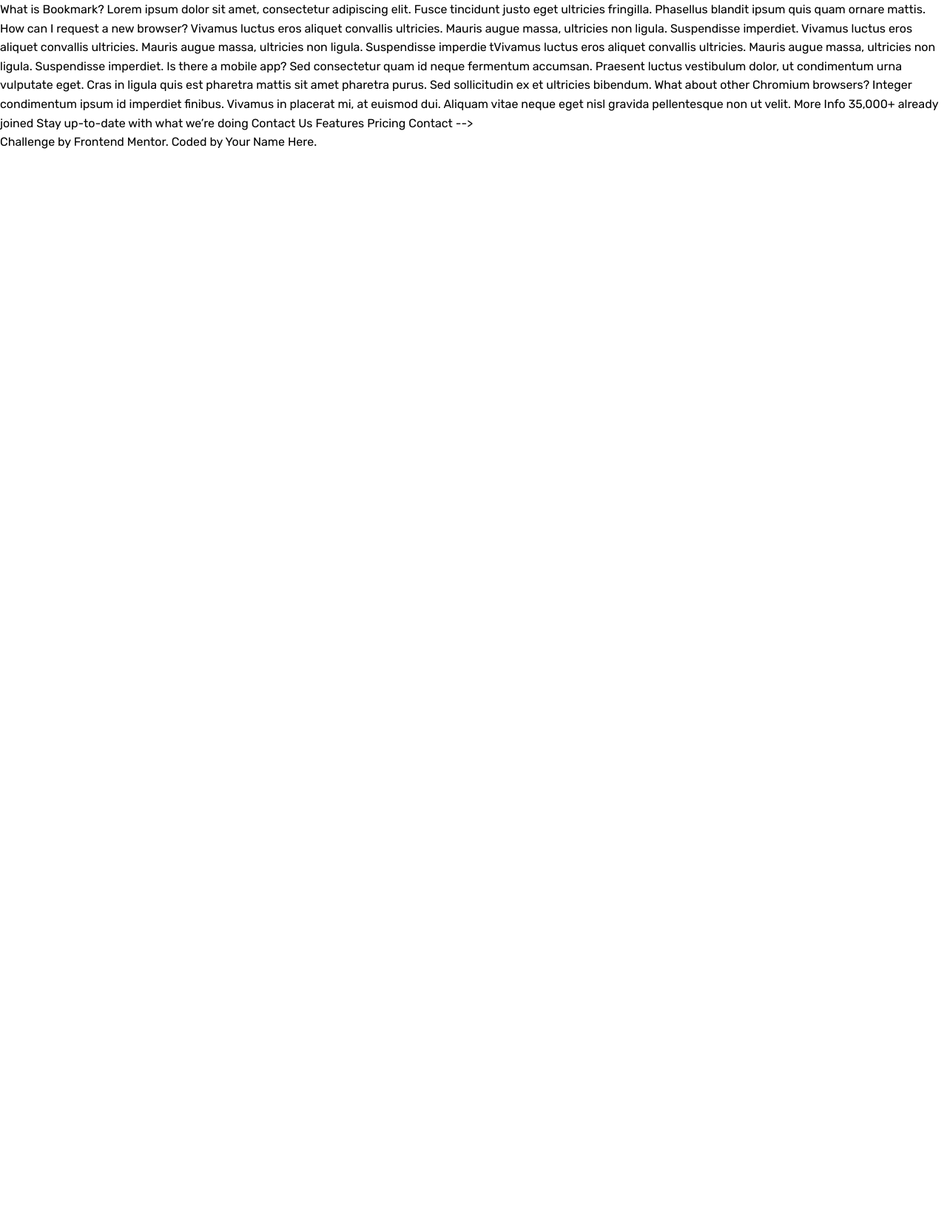
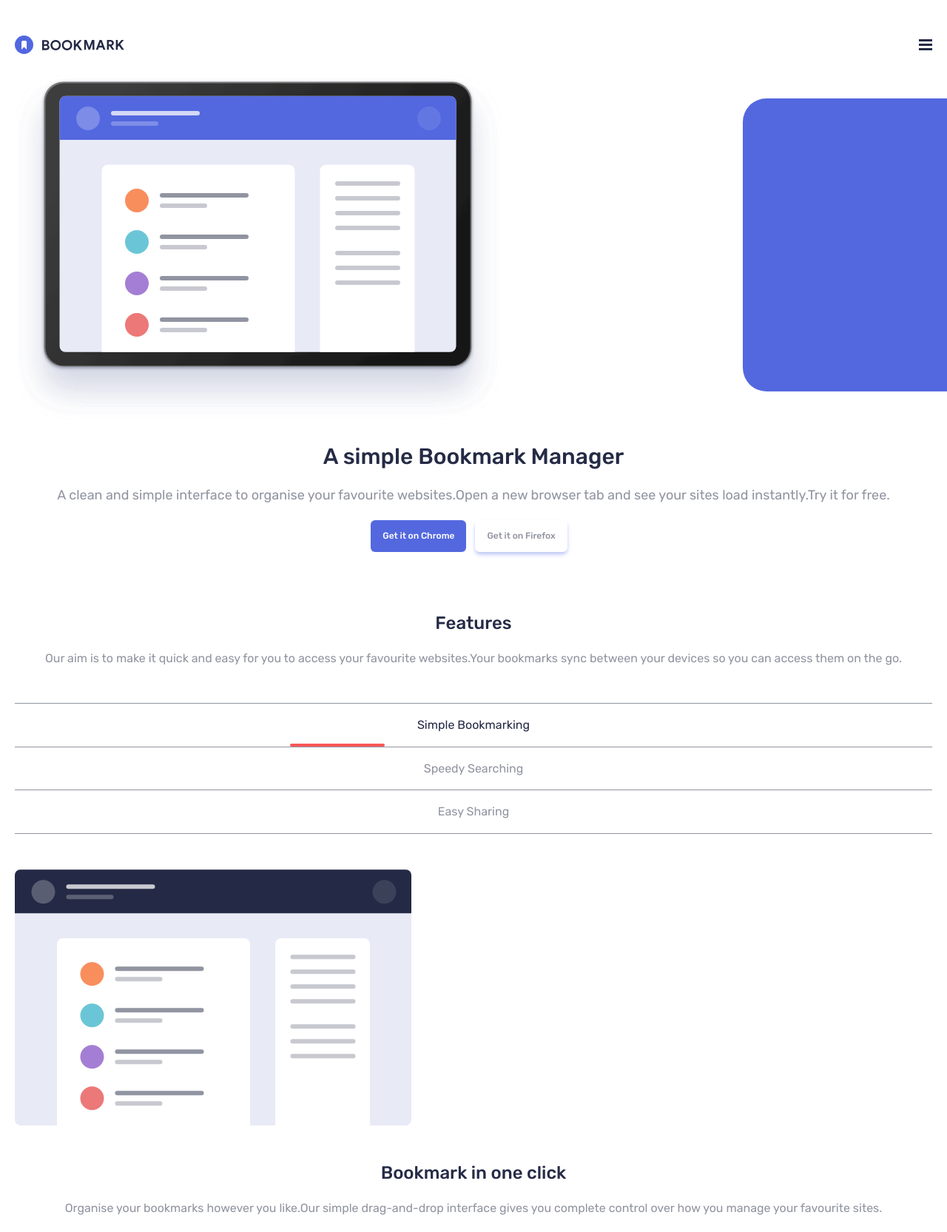
Before and after one commit to Rickyngechu/proj-14, a website: page index.html in a window 1280 px wide. Shown: the whole page at 74% size. Before the commit the page ends 800 px from the top, so only its background shows below. Drawn offline with nearby package versions, Linux system fonts and the light colour scheme.

Commit message:
Tabbed component

```diff
--- a/css/style.css
+++ b/css/style.css
@@ -30,6 +30,95 @@
   img {
     max-width: 100%;
   }
+
+  section {
+    padding-inline: 1.25rem;
+  }
 }
 @layer components {
+  /* REUSABLE COMPONENTS */
+  .btn {
+    @apply py-3 px-4  mr-3 font-medium rounded-md;
+  }
+  .container {
+    overflow-x: hidden;
+  }
+  /* Subheading */
+  .sub-heading {
+    @apply font-medium text-Very-Dark-Blue text-2xl;
+  }
+  .sub-text {
+    @apply text-Grayish-Blue text-base mt-5;
+  }
+  /* SECTION HEADER */
+  /* .section-header {
+    overflow-x: hidden;
+  } */
+
+  /* The hero section */
+  .hero-img {
+    position: relative;
+    z-index: 1;
+  }
+  .hero-img::after {
+    position: absolute;
+    right: -4rem;
+    top: 2rem;
+    content: "";
+    height: 85%;
+    width: 20rem;
+    border-bottom-left-radius: 2rem;
+    border-top-left-radius: 2rem;
+    background-color: hsl(231, 69%, 60%);
+
+    z-index: -3;
+  }
+
+  /* Styling the tabbed components */
+  /* The tabbed buttons */
+  .tabbed_btn {
+    border: none;
+    outline: none;
+    font-weight: 400;
+    color: hsl(229, 8%, 60%);
+    padding-block: 1rem;
+    border-top: 1px solid hsl(229, 8%, 60%);
+    position: relative;
+  }
+  .tabbed_btn:last-of-type {
+    border-bottom: 1px solid hsl(229, 8%, 60%);
+  }
+  /* .tabbed-btns > .tabbed_btn:last-child {
+    border-bottom: 1px solid #333;
+  } */
+  .tabbed_btn::after {
+    display: none;
+    content: "";
+    position: absolute;
+    bottom: 0;
+    left: 30%;
+    height: 4px;
+    width: 8rem;
+    border-radius: 2px;
+    background-color: hsl(0, 94%, 66%);
+  }
+
+  /* Displaying and hiding the tabbed btns */
+  .selected-btn {
+    color: hsl(229, 31%, 21%);
+  }
+  .selected-btn::after {
+    display: block;
+  }
+
+  /* The tab item i.e the tab container */
+  .tabbed__item {
+    display: none;
+  }
+
+  /* The class for showing the tab item */
+  .showtab-item {
+    display: grid;
+    gap: 3rem;
+  }
 }
--- a/index.html
+++ b/index.html
@@ -26,114 +26,127 @@
     </style> -->
   </head>
   <body>
-    <!-- Features
-  Pricing
-  Contact
-  Login
+    <header class="section-header py-10">
+      <div class="container bg-slate-200 mx-auto px-5">
+        <nav class="nav-cont flex justify-between items-center py-2">
+          <a href="#?">
+            <img src="images/logo-bookmark.svg" alt="Bookmark logo" />
+          </a>
 
-  A Simple Bookmark Manager
+          <img src="images/icon-hamburger.svg" alt="Hamburger" />
+        </nav>
 
-  A clean and simple interface to organize your favourite websites. Open a new
-  browser tab and see your sites load instantly. Try it for free.
+        <div class="hero-section flex flex-col gap-8 py-5">
+          <div class="hero-img">
+            <img src="images/illustration-hero.svg" alt="Hero illustration" />
+          </div>
+          <div class="hero-content text-center flex flex-col gap-5">
+            <h1 class="main-heading font-medium text-Very-Dark-Blue text-3xl">
+              A simple Bookmark Manager
+            </h1>
 
-  Get it on Chrome
-  Get it on Firefox
+            <p class="hero-txt text-Grayish-Blue text-lg">
+              A clean and simple interface to organise your favourite
+              websites.Open a new browser tab and see your sites load
+              instantly.Try it for free.
+            </p>
 
-  Features
+            <div class="btns flex items-center justify-center">
+              <a href="#" class="btn bg-Soft-Blue text-white text-[12px]"
+                >Get it on Chrome</a
+              >
+              <a
+                href="#"
+                class="btn shadow-md shadow-Soft-Blue2 text-Grayish-Blue text-[12px]"
+                >Get it on Firefox</a
+              >
+            </div>
+          </div>
+        </div>
+      </div>
+    </header>
+    <main>
+      <section class="section-tabbed py-5">
+        <div class="container">
+          <div class="features">
+            <div class="features-text-ct text-center">
+              <h2 class="sub-heading">Features</h2>
+              <p class="sub-text">
+                Our aim is to make it quick and easy for you to access your
+                favourite websites.Your bookmarks sync between your devices so
+                you can access them on the go.
+              </p>
+            </div>
+          </div>
 
-  Our aim is to make it quick and easy for you to access your favourite websites.
-  Your bookmarks sync between your devices so you can access them on the go.
+          <div class="tabbed-container">
+            <div class="tabbed-btns flex flex-col justify-center py-5 my-7">
+              <button class="tabbed_btn selected-btn" data-tab="1">
+                Simple Bookmarking</button
+              ><button class="tabbed_btn" data-tab="2">Speedy Searching</button
+              ><button class="tabbed_btn" data-tab="3">Easy Sharing</button>
+            </div>
+            <div class="tabbed__item tabbed__item--1 showtab-item">
+              <div class="img">
+                <img
+                  src="images/illustration-features-tab-1.svg"
+                  alt="illustration 1"
+                />
+              </div>
+              <div class="tab-content text-center">
+                <h2 class="sub-heading">Bookmark in one click</h2>
+                <p class="sub-text">
+                  Organise your bookmarks however you like.Our simple
+                  drag-and-drop interface gives you complete control over how
+                  you manage your favourite sites.
+                </p>
+              </div>
+            </div>
+            <div class="tabbed__item tabbed__item--2">
+              <div class="img">
+                <img
+                  src="images/illustration-features-tab-2.svg"
+                  alt="illustration 2"
+                />
+              </div>
+              <div class="tab-content text-center">
+                <h2 class="sub-heading">Inteligent search</h2>
+                <p class="sub-text">
+                  Our powerful search feature will help you find saed sites in
+                  no time at all.No need at all.No need to trawl through all of
+                  your bookmarks.
+                </p>
+              </div>
+            </div>
+            <div class="tabbed__item tabbed__item--3">
+              <div class="img">
+                <img
+                  src="images/illustration-features-tab-3.svg"
+                  alt="illustration 3"
+                />
+              </div>
+              <div class="tab-content text-center">
+                <h2 class="sub-heading">Share your bookmarks</h2>
+                <p class="sub-text">
+                  Easily share your bookmarks and collections with others.Create
+                  a shareable link that you can send at the click of a button.
+                </p>
+              </div>
+            </div>
+          </div>
+        </div>
+      </section>
+    </main>
+    <footer></footer>
 
-  Simple Bookmarking
-  Speedy Searching
-  Easy Sharing
-
-  Bookmark in one click
-
-  Organize your bookmarks however you like. Our simple drag-and-drop interface
-  gives you complete control over how you manage your favourite sites.
-
-  More Info
-
-  Intelligent search
-
-  Our powerful search feature will help you find saved sites in no time at all.
-  No need to trawl through all of your bookmarks.
-
-  More Info
-
-  Share your bookmarks
-
-  Easily share your bookmarks and collections with others. Create a shareable
-  link that you can send at the click of a button.
-
-  More Info
-
-  Download the extension
-
-  We’ve got more browsers in the pipeline. Please do let us know if you’ve
-  got a favourite you’d like us to prioritize.
-
-  Add to Chrome
-  Minimum version 62
-  Add & Install Extension
-
-  Add to Firefox
-  Minimum version 55
-  Add & Install Extension
-
-  Add to Opera
-  Minimum version 46
-  Add & Install Extension
-
-  Frequently Asked Questions
-
-  Here are some of our FAQs. If you have any other questions you’d like
-  answered please feel free to email us.
-
-  <!-- Question 1 -->
-    What is Bookmark?
-
-    <!-- Answer 1 -->
-    Lorem ipsum dolor sit amet, consectetur adipiscing elit. Fusce tincidunt
-    justo eget ultricies fringilla. Phasellus blandit ipsum quis quam ornare
-    mattis.
-
-    <!-- Question 2 -->
-    How can I request a new browser?
-
-    <!-- Answer 2 -->
-    Vivamus luctus eros aliquet convallis ultricies. Mauris augue massa,
-    ultricies non ligula. Suspendisse imperdiet. Vivamus luctus eros aliquet
-    convallis ultricies. Mauris augue massa, ultricies non ligula. Suspendisse
-    imperdie tVivamus luctus eros aliquet convallis ultricies. Mauris augue
-    massa, ultricies non ligula. Suspendisse imperdiet.
-
-    <!-- Question 3 -->
-    Is there a mobile app?
-
-    <!-- Answer 3 -->
-    Sed consectetur quam id neque fermentum accumsan. Praesent luctus vestibulum
-    dolor, ut condimentum urna vulputate eget. Cras in ligula quis est pharetra
-    mattis sit amet pharetra purus. Sed sollicitudin ex et ultricies bibendum.
-
-    <!-- Question 4 -->
-    What about other Chromium browsers?
-
-    <!-- Answer 4 -->
-    Integer condimentum ipsum id imperdiet finibus. Vivamus in placerat mi, at
-    euismod dui. Aliquam vitae neque eget nisl gravida pellentesque non ut
-    velit. More Info 35,000+ already joined Stay up-to-date with what we’re
-    doing Contact Us Features Pricing Contact -->
-
-    <footer>
+    <!-- <footer>
       <p class="attribution">
         Challenge by
         <a href="https://www.frontendmentor.io?ref=challenge" target="_blank"
           >Frontend Mentor</a
         >. Coded by <a href="#">Your Name Here</a>.
       </p>
-    </footer>
+    </footer> -->
 
     <script
       type="module"
@@ -143,5 +156,7 @@
       nomodule
       src="https://unpkg.com/ionicons@7.1.0/dist/ionicons/ionicons.js"
     ></script>
+
+    <script src="js/script.js"></script>
   </body>
 </html>
--- /dev/null
+++ b/js/script.js
@@ -0,0 +1,22 @@
+"use strict";
+const btnCont = document.querySelector(".tabbed-btns");
+const btnsTab = document.querySelectorAll(".tabbed_btn");
+const tabItems = document.querySelectorAll(".tabbed__item");
+
+/**Implementing a simple bookmark tabs */
+
+btnCont.addEventListener("click", function (e) {
+  const target = e.target.closest(".tabbed_btn");
+  console.log(target);
+
+  // Remove the class list
+  btnsTab.forEach(btn => btn.classList.remove("selected-btn"));
+  tabItems.forEach(item => item.classList.remove("showtab-item"));
+
+  target.classList.add("selected-btn");
+
+  //   Activating the content area
+  document
+    .querySelector(`.tabbed__item--${target.dataset.tab}`)
+    .classList.add("showtab-item");
+});
--- a/tailwind.config.js
+++ b/tailwind.config.js
@@ -1,15 +1,25 @@
 /** @type {import('tailwindcss').Config} */
+const plugin = require("tailwindcss/plugin");
 module.exports = {
-  content: ["./*.{html,js}"],
+  content: ["./**.{html,js}"],
   theme: {
     extend: {},
+
     colors: {
       "Soft-Blue": "hsl(231, 69%, 60%)",
+      "Soft-Blue2": "hsl(231, 69%, 85%)",
       "Soft-Red": "hsl(0, 94%, 66%)",
 
       "Grayish-Blue": "hsl(229, 8%, 60%)",
       "Very-Dark-Blue": "hsl(229, 31%, 21%)",
+
+      white: "#fff",
     },
+    plugins: [
+      plugin(function ({ addVariant }) {
+        addVariant("children", "&>*");
+      }),
+    ],
   },
   plugins: [],
 };
```
Also changed, not shown: .txt (added), dist/output.css.
